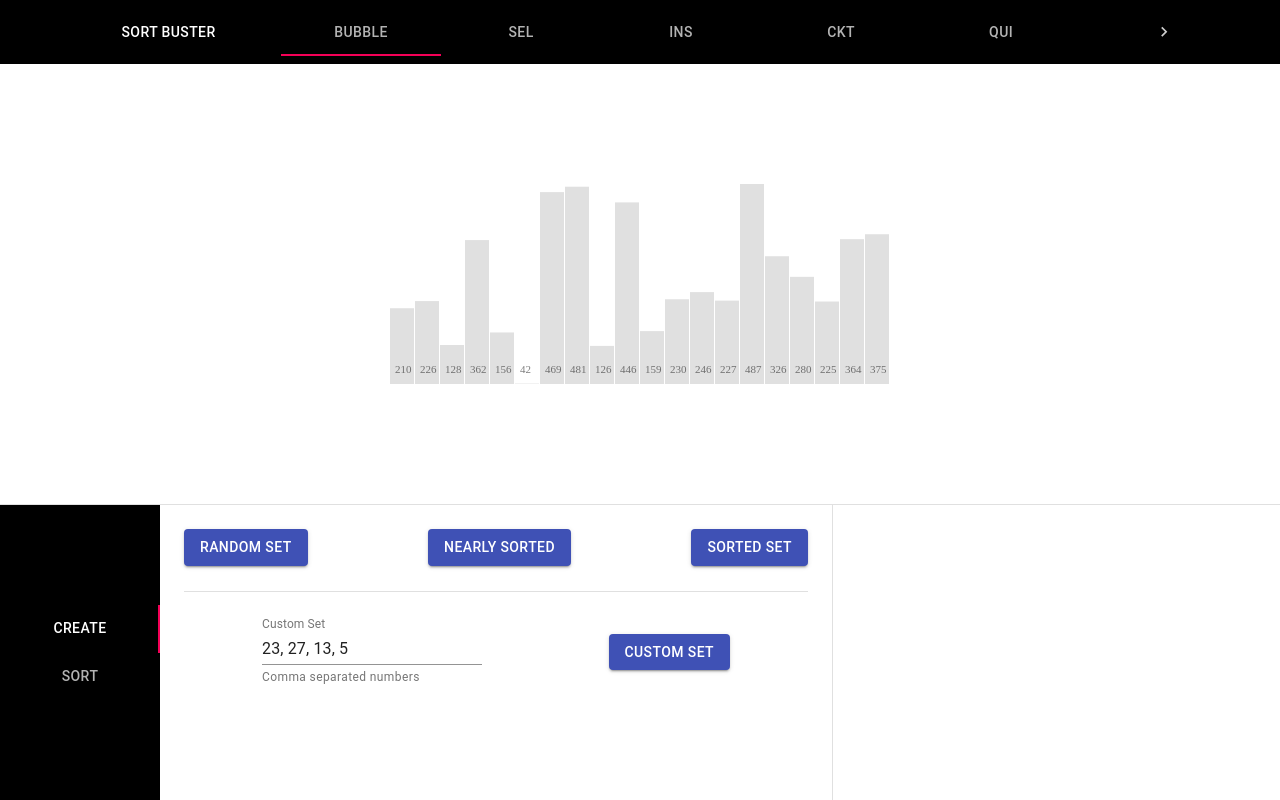
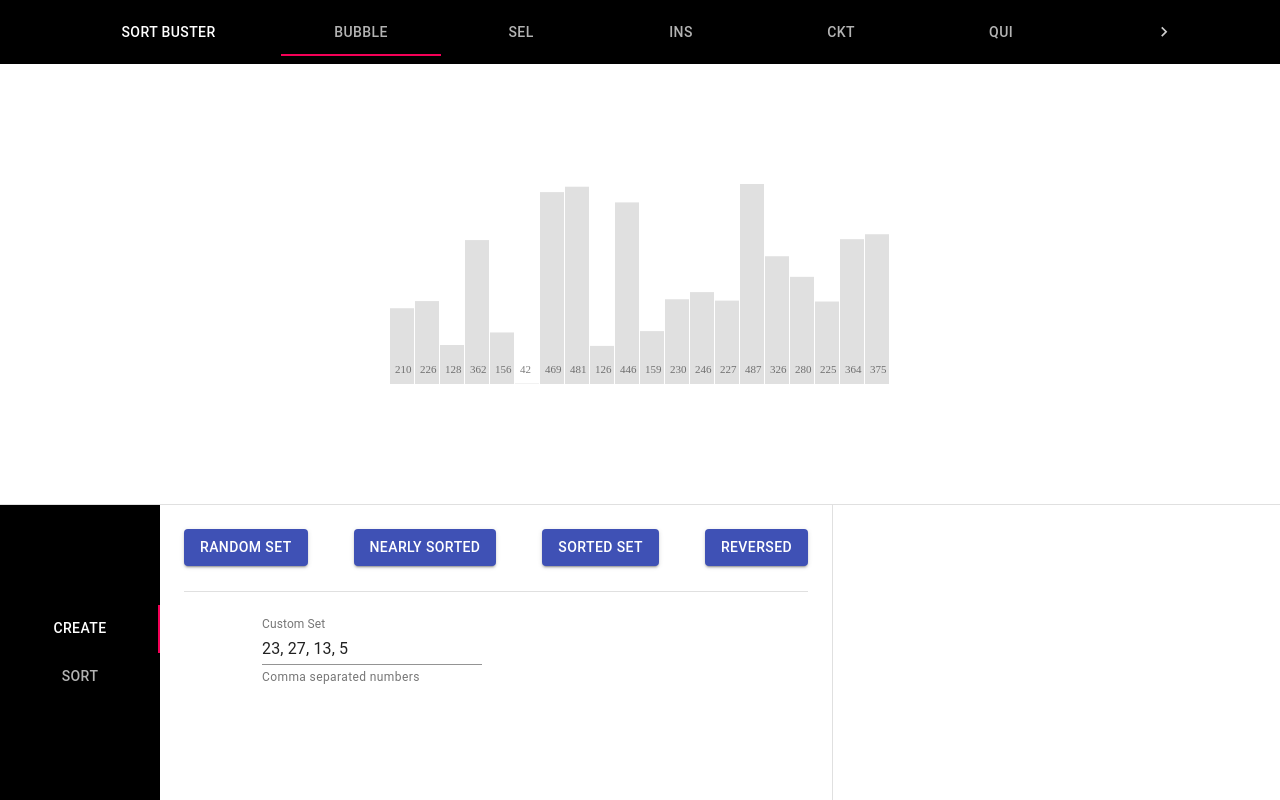
Before and after one commit to YoussefEgla/Sort-Buster, a React (Create React App) app: page / in a window 1280 px wide. Built offline with nearby package versions, Linux system fonts and the light colour scheme.

Commit message:
Reactive input, reversed option

```diff
--- a/src/containers/Create.tsx
+++ b/src/containers/Create.tsx
@@ -5,8 +5,6 @@ import { actions } from "../store/Slice";
 
 export function Create() {
   const dispatch = ReactRedux.useDispatch();
-
-  const [createInput, setCreateInput] = React.useState("23, 27, 13, 5");
 
   return (
     <React.Fragment>
@@ -39,6 +37,15 @@ export function Create() {
         >
           Sorted set
         </Material.Button>
+        <Material.Button
+          onClick={() =>
+            dispatch(actions.create({ type: "SORTED", desc: true }))
+          }
+          variant="contained"
+          color="primary"
+        >
+          Reversed
+        </Material.Button>
       </div>
       <Material.Divider />
       <div
@@ -53,22 +60,13 @@ export function Create() {
           id="user-defined-set"
           label="Custom Set"
           helperText="Comma separated numbers"
-          value={createInput}
-          onChange={(e) => setCreateInput(e.target.value)}
+          defaultValue="23, 27, 13, 5"
+          onChange={(e) =>
+            dispatch(
+              actions.create({ type: "USER DEFINED", data: e.target.value })
+            )
+          }
         />
-        <div style={{ margin: "auto 0" }}>
-          <Material.Button
-            onClick={() =>
-              dispatch(
-                actions.create({ type: "USER DEFINED", data: createInput })
-              )
-            }
-            variant="contained"
-            color="primary"
-          >
-            Custom Set
-          </Material.Button>
-        </div>
       </div>
     </React.Fragment>
   );
--- a/src/store/functions/utils.ts
+++ b/src/store/functions/utils.ts
@@ -5,7 +5,7 @@ import * as uuid from "uuid";
  */
 export function strToArr(str: string): number[] {
   return str
-    .replace(/[^1-9,]/g, "")
+    .replace(/[^0-9,]/g, "")
     .trim()
     .split(",")
     .filter((v) => !isNaN(parseInt(v)))
```
